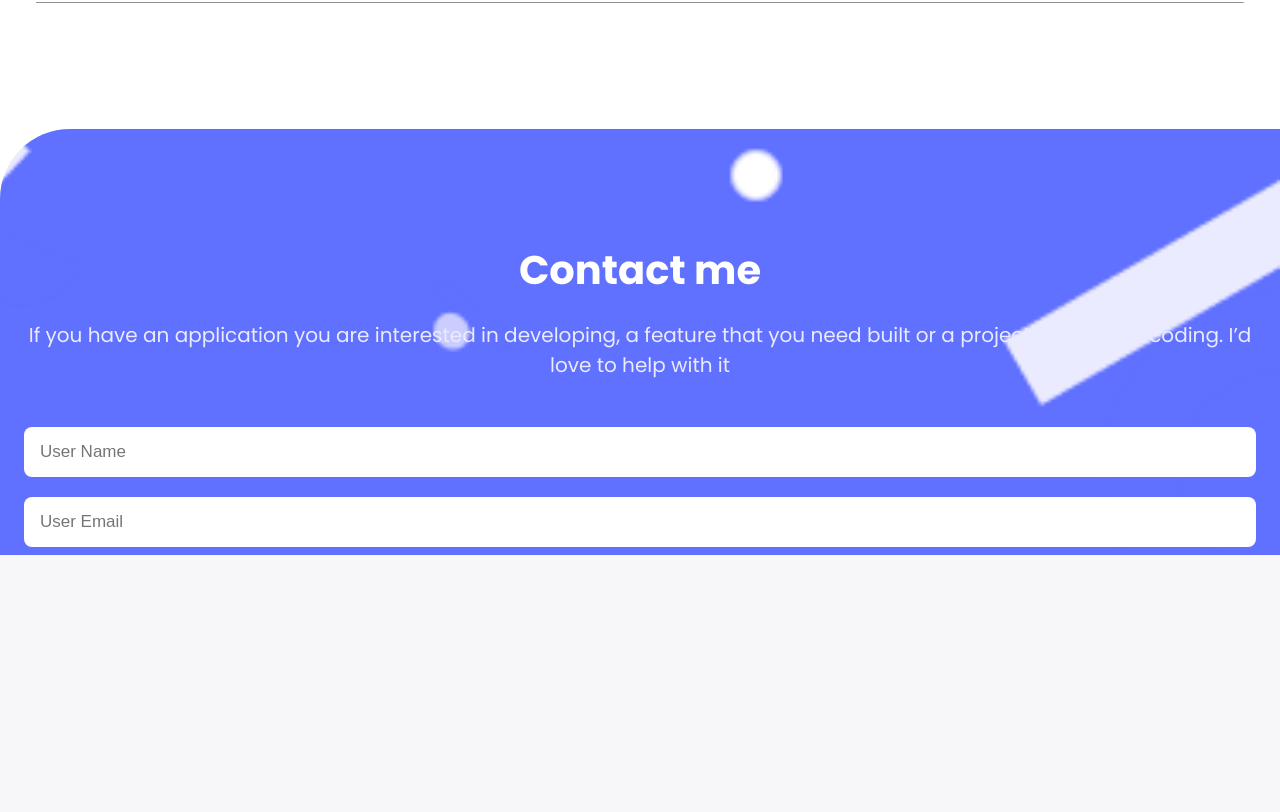
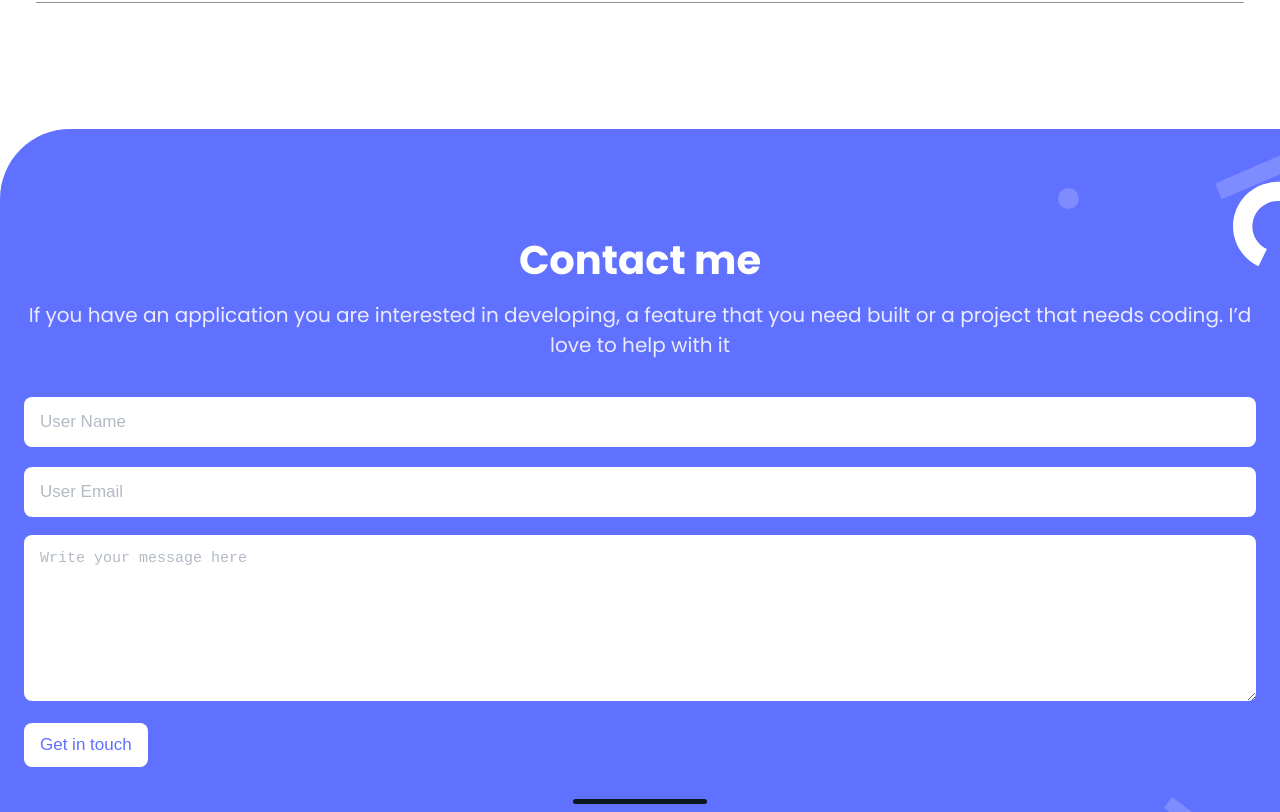
Before and after one commit to UbdaNam/Portfolio, a website: page index.html in a window 1280 px wide. Shown: the part 4458-5270 px from the top of the page. Before the commit the page ends 5013 px from the top, so only its background shows below. Drawn offline with nearby package versions, Linux system fonts and the light colour scheme.

Commit message:
Added textarea, button and fix background image position

```diff
--- a/index.html
+++ b/index.html
@@ -210,10 +210,17 @@
         <h2>Contact me</h2>
       </div>
       <p>If you have an application you are interested in developing, a feature that you need built or a project that needs coding. I’d love to help with it </p>
-      <form class="form" action="">
-        <input class="user_name" name="User_Name" type="text" required placeholder="User Name">
+      <form class="form" action="https://formspree.io/f/moqzdlre" method="post">
+        <input class="user_name" maxlength="30" name="User_Name" type="text" required placeholder="User Name">
         <input class="user_email" name="User_Email" type="email" required placeholder="User Email">
+        <textarea class="message" maxlength="500" name="user_message" required placeholder="Write your message here" rows="8"></textarea>
+        <div>
+          <button>
+            Get in touch
+          </button>
+        </div>
       </form>
+      <hr>
     </div>
   </footer>
 </body>
--- a/styles.css
+++ b/styles.css
@@ -263,25 +263,23 @@ hr {
   flex-direction: column;
   padding: 103px 24px 8px;
   background-color: #6070FF;
-  background-image: url("images/Contact_form_background/header-shapes\ mobile.png");
   border-top-left-radius:70px ;
-  /* background-position: top; */
+  background-image: url("images/Microverse-Student-Project-1/contact\ form\ shapes-mobile.svg");
+  background-position: right 25px;
   background-repeat: no-repeat;
-  background-size: cover;
-  width: 100%;
 }
 
 .form_heading {
   display: flex;
   justify-content: center;
   align-items: center;
-  padding: 8px 0;
-  width: 100%;
+  padding: 2px 0;
 }
 
 .form_heading h2 {
   font-size: 40px;
   font-weight: 700;
+  line-height: 52px;
   color: #fff;
 }
 
@@ -292,13 +290,15 @@ hr {
   margin-top: 12px;
   text-align: center;
 }
+
 .form {
   display: flex;
   flex-direction: column;
 }
 
 .user_name {
-  margin-top: 47px;
+  margin-top: 37px;
+  color: #172B4D;
   border-radius: 8px;
   padding: 15px 38px 15px 16px;
   border: none;
@@ -307,15 +307,44 @@ hr {
 }
 
 .user_email {
+  padding: 15px 38px 15px 16px;
+  color: #172b4d;
   margin-top: 20px;
-  padding: 15px 38px 15px 16px;
   border-radius: 8px;
   border: none;
   font-size: 17px;
   font-weight: 400;
 }
-/* .flex {
-  display: flex;
-  justify-content: flex-end;
-  align-items: center;
-} */
+
+.message {
+  margin-top: 18px;
+  padding: 15px 38px 15px 16px;
+  font-size: 15px;
+  font-weight: 400;
+  border-radius: 8px;
+  border: none;
+}
+
+::placeholder {
+  color: #B3BAC5;
+}
+
+.form button{
+  margin-top: 22px;
+  padding: 12px 16px;
+  background-color: #fff;
+  border-radius: 8px;
+  border: none;
+  color: #6070ff;
+  font-size: 17px;
+  font-weight: 500;
+}
+
+.Contact_form hr {
+  width: 134px;
+  height: 5px;
+  margin: 32px auto 0;
+  background-color: #0d151e;
+  border-radius: 10px;
+  border: none;
+}
```
Also changed, not shown: images/Contact_form_background/header-shapes mobile.png (deleted), images/Contact_form_background/header-shapes mobile@2x.svg (deleted), images/Microverse-Student-Project-1/contact form shapes-mobile.svg (added), images/Microverse-Student-Project-1/contact form shapes-mobile@2x.png (added), 1 other file.
